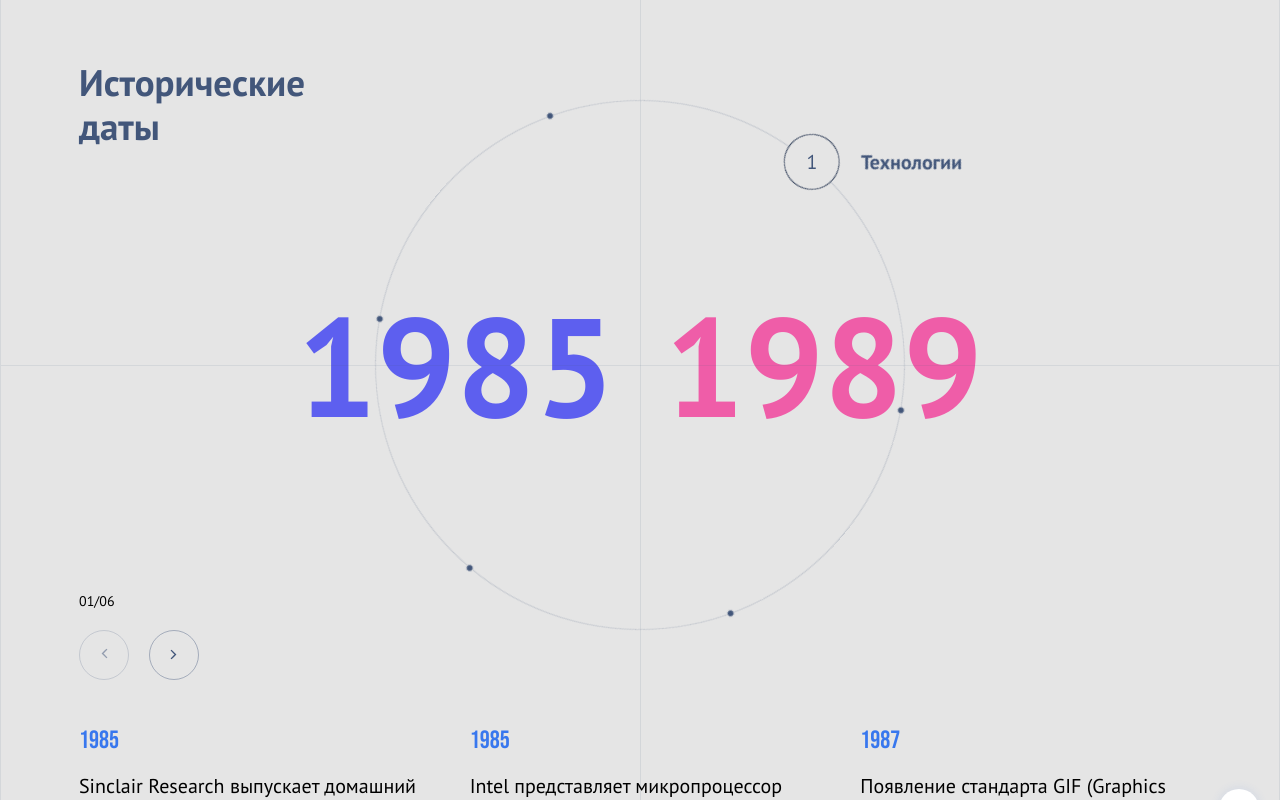
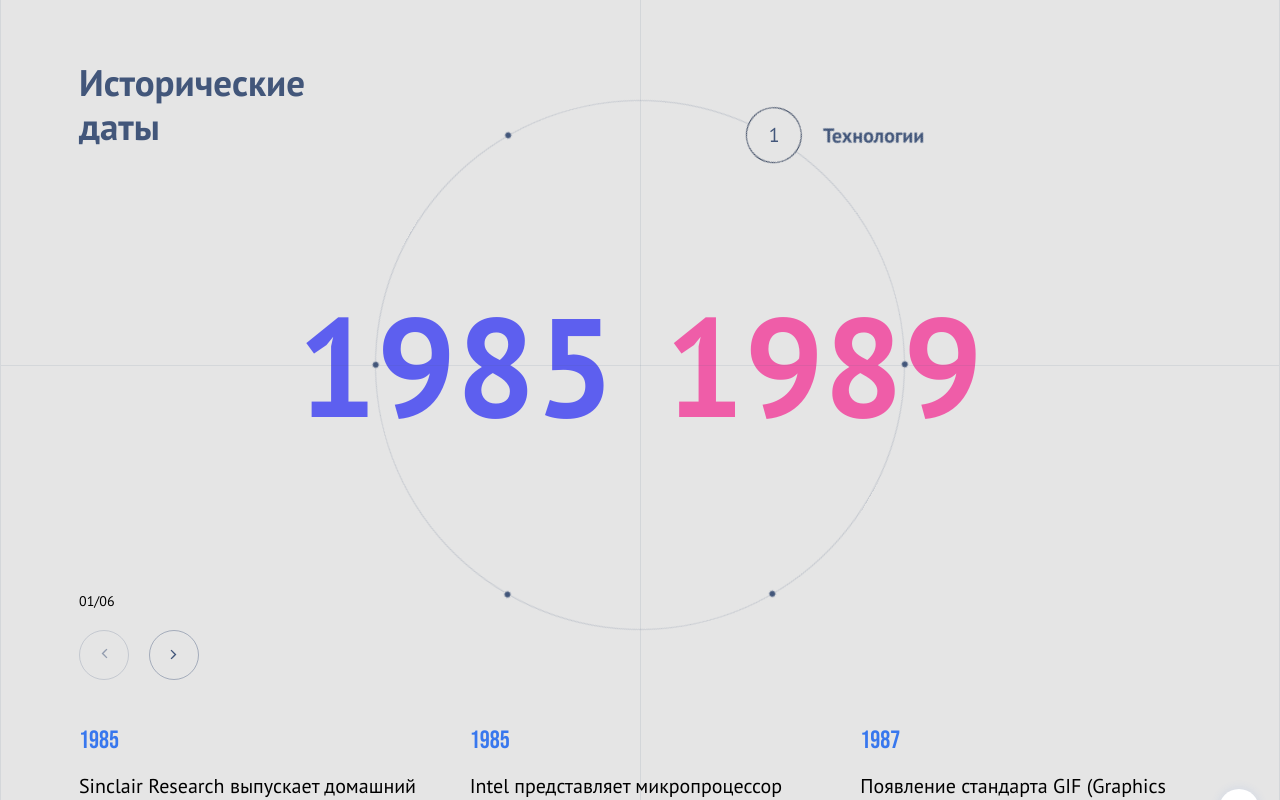
Before and after one commit to famovkin/only-test, a React (Create React App) app: page / in a window 1280 px wide. Shown: the top 800 px of the page. Built offline with nearby package versions, Linux system fonts and the light colour scheme.

Commit message:
change ANGLE_OFFSET

```diff
--- a/src/components/Circle/Circle.tsx
+++ b/src/components/Circle/Circle.tsx
@@ -8,7 +8,7 @@ import { PointСoordinate, sectionsCount } from '../../types';
 
 import styles from './Circle.module.scss';
 
-const ANGLE_OFFSET = 50;
+const ANGLE_OFFSET = 60;
 // Оффсет угла для того, чтобы текущая точка
 // была в правом верхнем углу
 
```
